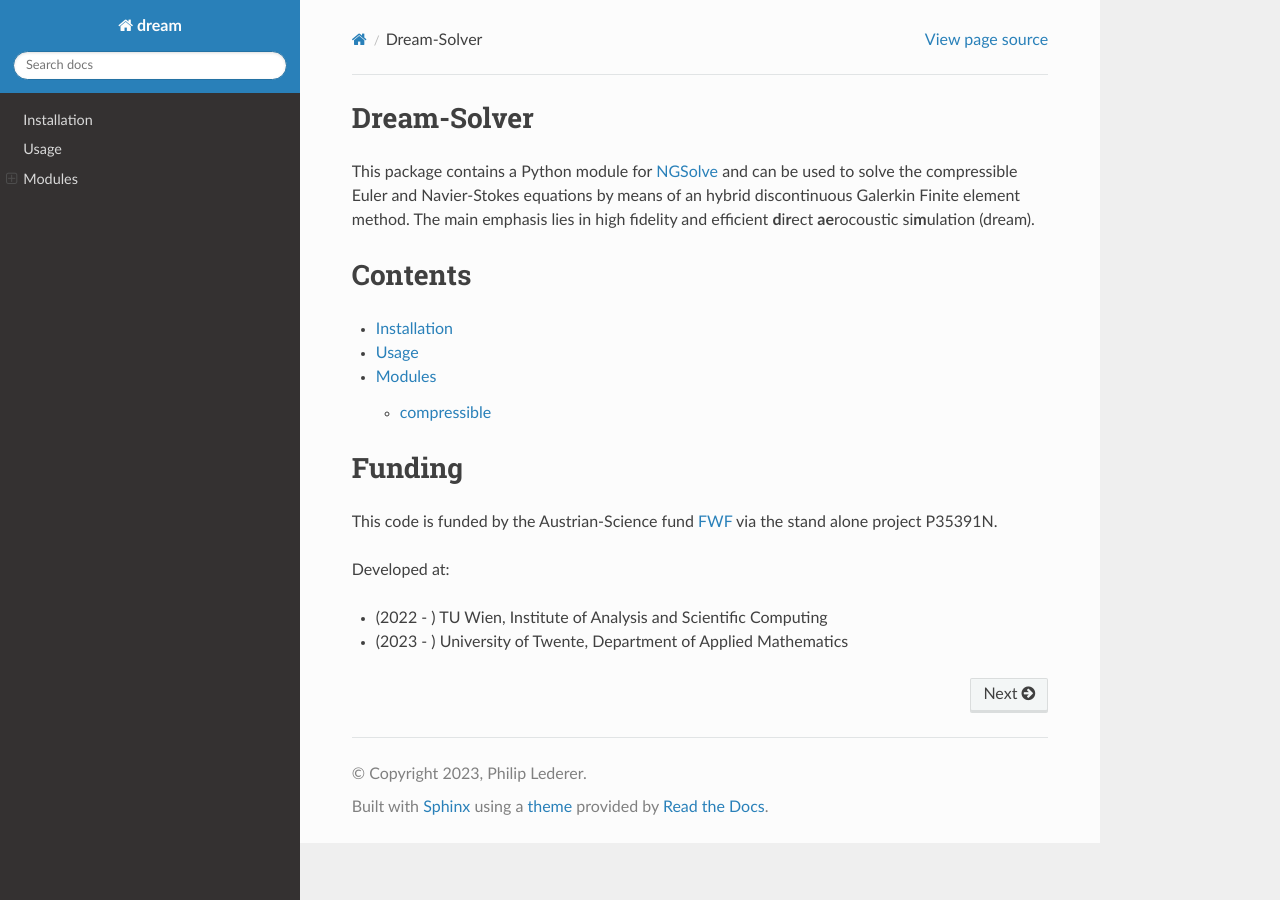
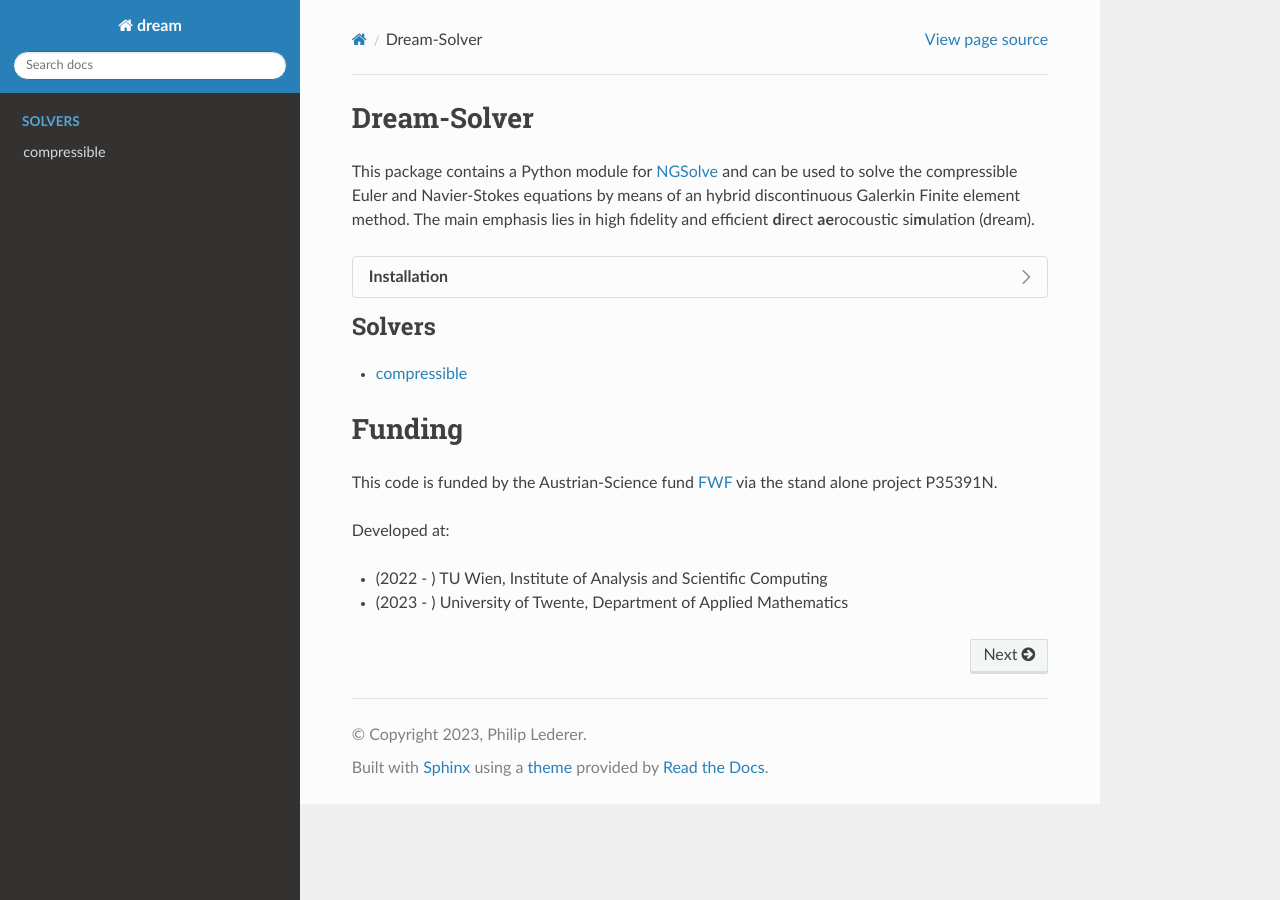
Before and after one commit to plederer/dream_solver, a Sphinx documentation site: the page built from docs/index.rst, in a window 1280 px wide. Built offline with Sphinx 7.4.7 and the Read the Docs theme 3.1.0, drawn with Linux system fonts in a browser that asks for light colours.

Commit message:
[MOD] compressible flow docu

```diff
--- /dev/null
+++ b/docs/_templates/autosummary/module.rst
@@ -0,0 +1,47 @@
+{{ fullname | escape | underline}}
+
+.. automodule:: {{ fullname }}
+
+   {% block classes %}
+   {%- if classes %}
+   {% for item in classes %}
+    .. autoclass:: {{item}}
+        :members:
+        :member-order: bysource
+
+   {%- endfor %}
+   {%- endif %}
+   {%- endblock %}
+
+   {% block functions %}
+   {%- if functions %}
+   .. rubric:: {{ _('Functions') }}
+   .. autosummary::
+      :toctree:
+   {% for item in functions %}
+      {{ item }}
+   {%- endfor %}
+   {%- endif %}
+   {%- endblock %}
+
+   {% block attributes %}
+   {%- if attributes %}
+   .. rubric:: {{ _('Attributes') }}
+   .. autosummary::
+      :toctree:
+   {% for item in attributes %}
+      {{ item }}
+   {%- endfor %}
+   {%- endif %}
+   {%- endblock %}
+
+{% block modules %}
+{%- if modules %}
+.. rubric:: {{ _('Modules') }}
+.. autosummary::
+   :toctree:
+{% for item in modules %}
+   {{ item }}
+{%- endfor %}
+{%- endif %}
+{%- endblock %}
--- /dev/null
+++ b/docs/_templates/layout.html
@@ -0,0 +1 @@
+{% extends "!layout.html" %}
--- a/docs/conf.py
+++ b/docs/conf.py
@@ -20,10 +20,10 @@ release = '0.1'
 # -- General configuration ---------------------------------------------------
 # https://www.sphinx-doc.org/en/master/usage/configuration.html#general-configuration
 
-extensions = ['sphinx.ext.mathjax', 'sphinx.ext.autodoc', "myst_parser", 'sphinx_rtd_theme']
+extensions = ['sphinx.ext.mathjax', 'sphinx.ext.autodoc','sphinx.ext.autosummary', "myst_parser", 'sphinx_rtd_theme', 'sphinx_design']
 
 templates_path = ['_templates']
-exclude_patterns = ['build', 'Thumbs.db', '.DS_Store']
+exclude_patterns = ['build', 'Thumbs.db', '.DS_Store', 'contents', 'hdg']
 
 add_module_names = False
 autodoc_member_order = 'bysource'
--- a/docs/index.rst
+++ b/docs/index.rst
@@ -6,14 +6,18 @@ Euler and Navier-Stokes equations by means of an hybrid discontinuous
 Galerkin Finite element method. The main emphasis lies in high
 fidelity and efficient **d**\ i\ **r**\ ect **ae**\ rocoustic si\ **m**\ ulation (dream).
 
-Contents
-==================
+
+.. dropdown:: **Installation**
+
+   .. include:: installation.md
+      :parser: myst_parser.sphinx_
+
+
 .. toctree::
-   :maxdepth: 2
+   :maxdepth: 1
+   :caption: Solvers
 
-   contents/installation
-   contents/usage
-   contents/modules/summary
+   modules/compressible/index.rst
 
 Funding
 ==================
--- a/docs/contents/installation.md
+++ b/docs/installation.md
@@ -1,4 +1,3 @@
-# Installation
 We strongly advice the use of a virtual environment for the installation of the *dream* package
 and its dependencies.
 
```
Also changed, not shown: docs/modules/compressible/equations.md (added, +5 -0 lines), docs/modules/compressible/index.rst (added, +28 -0 lines).
